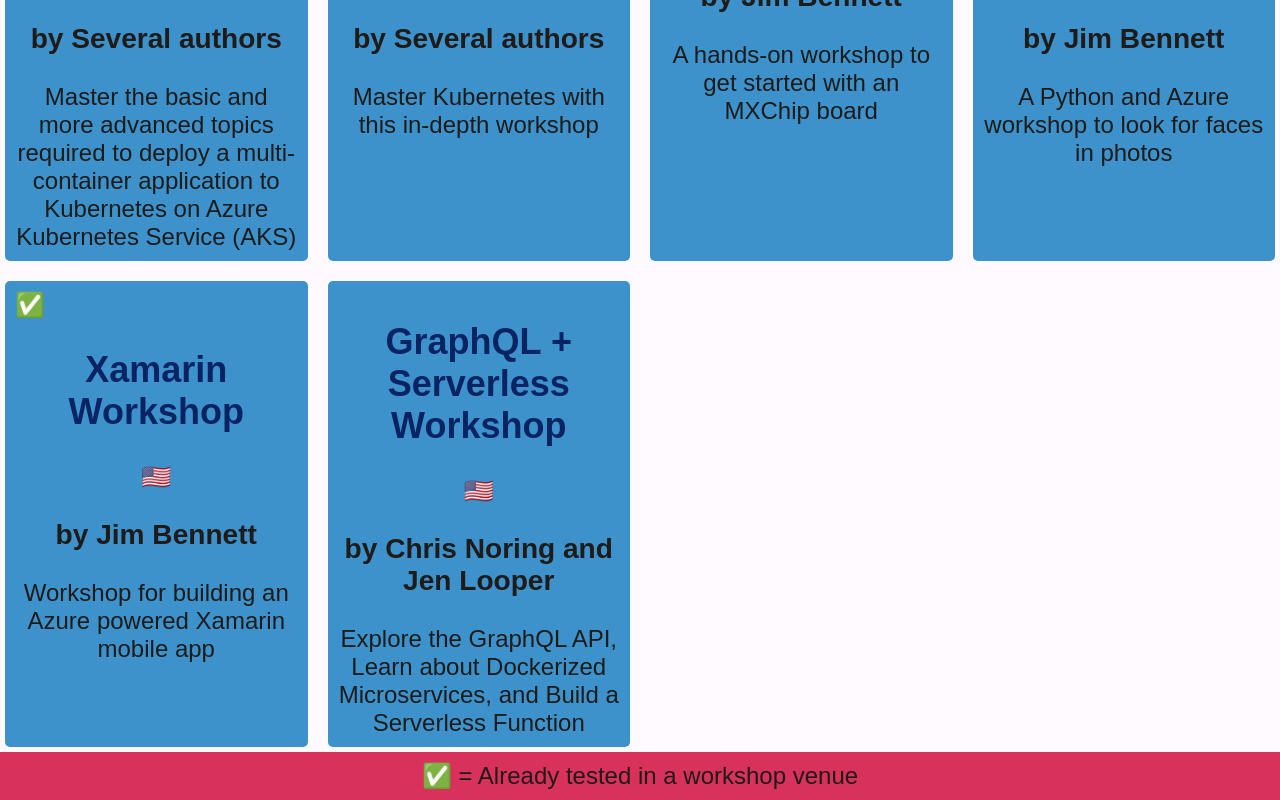
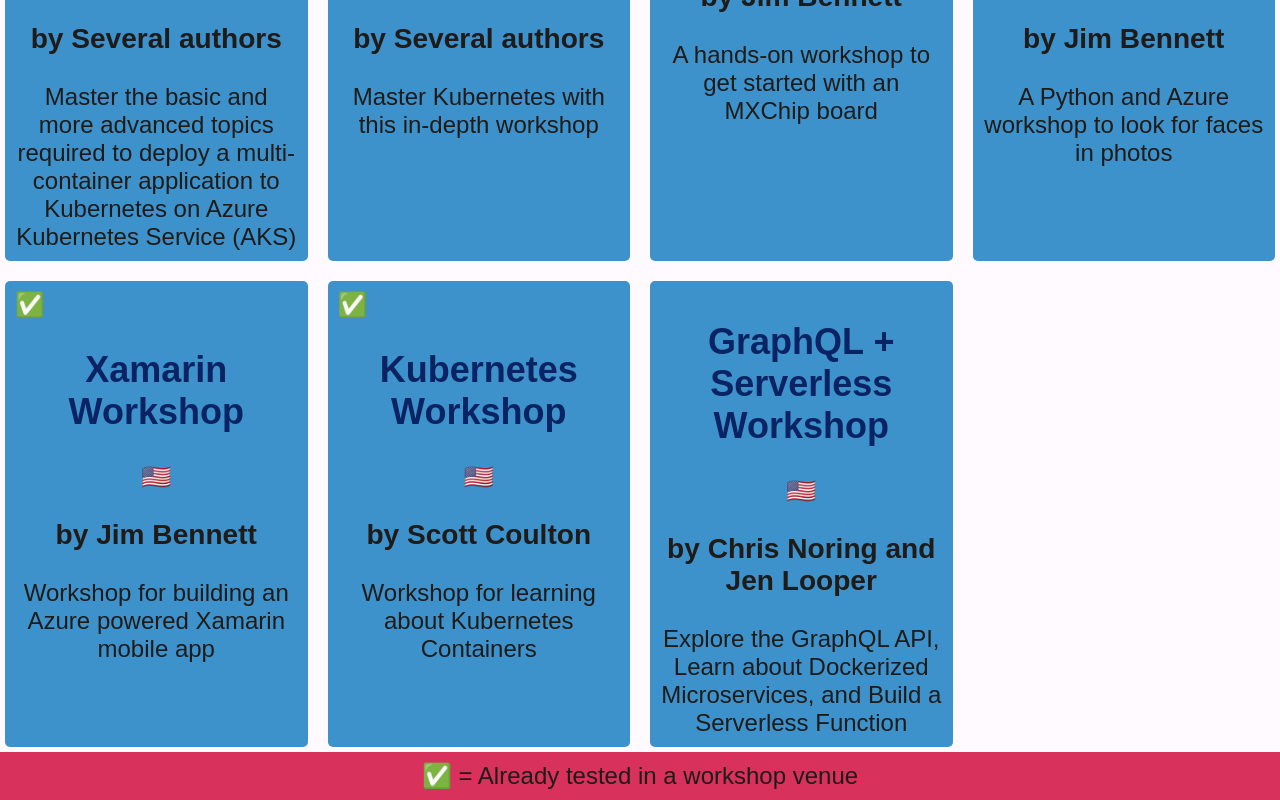
Before and after one commit to jlooper/howdoievendev, a Vue app: page / in a window 1280 px wide. Shown: the part 1838-2638 px from the top of the page. Built offline with nearby package versions, Linux system fonts and the light colour scheme.

Commit message:
kubernetes addition

```diff
--- a/src/components/Home.vue
+++ b/src/components/Home.vue
@@ -142,6 +142,14 @@ export default {
           language: "🇺🇸"
         },
         {
+          title: "Kubernetes Workshop",
+          authors: "Scott Coulton",
+          blurb: "Workshop for learning about Kubernetes Containers",
+          link: "https://github.com/scotty-c/kubernetes-on-azure-workshop",
+          ready: true,
+          language: "🇺🇸"
+        },
+        {
           title: "GraphQL + Serverless Workshop",
           authors: "Chris Noring and Jen Looper",
           blurb:
```
